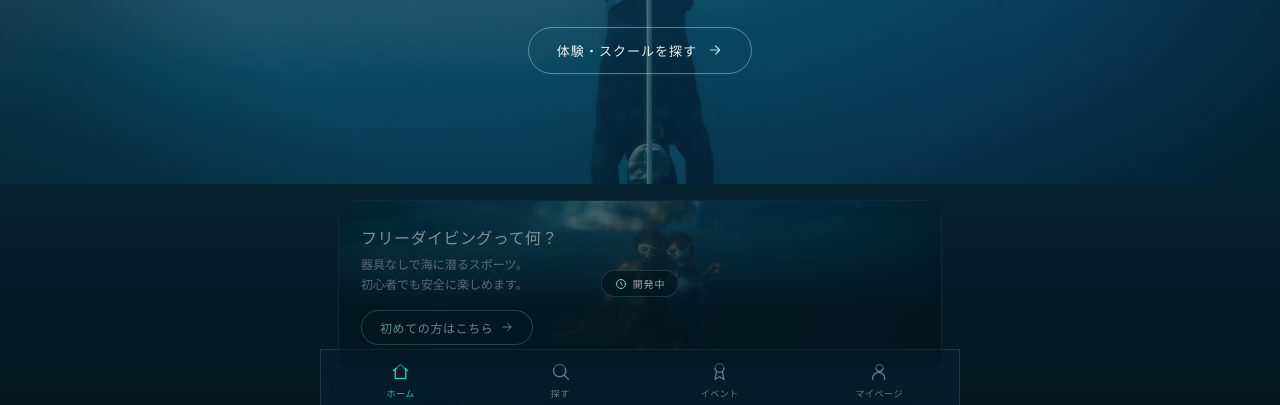
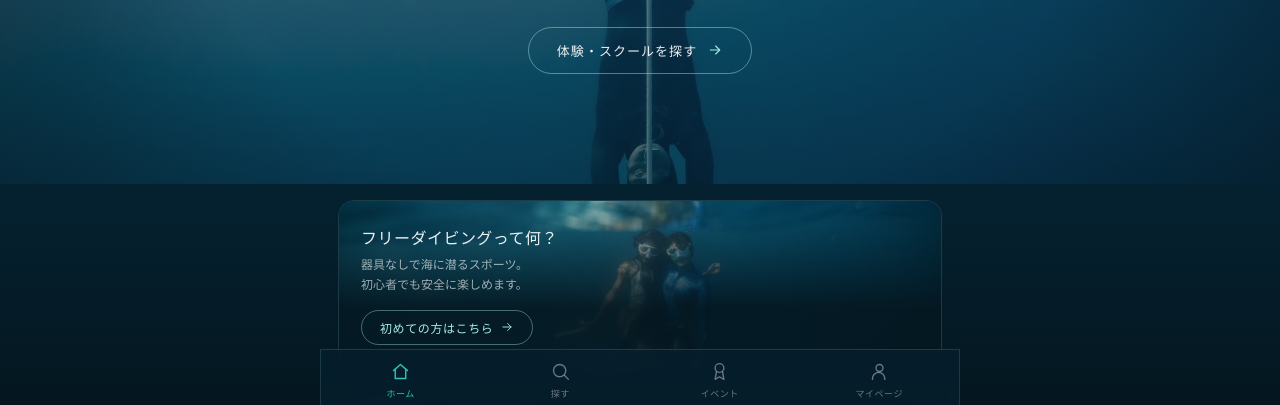
Before and after one commit to tora29tt-source/freediving-japan, a plain HTML site: page index.html in a window 1280 px wide. Shown: the part 385-790 px from the top of the page. Drawn offline with Linux system fonts and the light colour scheme.

Commit message:
feat: link フリーダイビングって何 banner to articles page

```diff
--- a/index.html
+++ b/index.html
@@ -440,19 +440,20 @@ body {
 <div class="content">
 
   <!-- 初めての方へ -->
-  <div class="section" style="position:relative;">
-    <div class="beginner-banner wip-card">
+  <div class="section">
+    <a href="articles/index.html" style="text-decoration:none;color:inherit;display:block;">
+      <div class="beginner-banner">
         <div class="beginner-photo"></div>
         <div class="beginner-overlay"></div>
         <div class="beginner-body">
           <h2>フリーダイビングって何？</h2>
           <p>器具なしで海に潜るスポーツ。<br>初心者でも安全に楽しめます。</p>
-        <button class="beginner-btn">初めての方はこちら
+          <span class="beginner-btn">初めての方はこちら
             <svg class="icon" viewBox="0 0 24 24"><path d="M5 12h14"/><path d="M13 6l6 6-6 6"/></svg>
-        </button>
+          </span>
         </div>
       </div>
-    <div class="wip-mask"><span class="wip-badge"><svg class="icon" viewBox="0 0 24 24"><circle cx="12" cy="12" r="9"/><path d="M12 8v4l3 2"/></svg>開発中</span></div>
+    </a>
   </div>
 
   <!-- 探す -->
```
Lines whose indentation alone changed are shown as unchanged.
